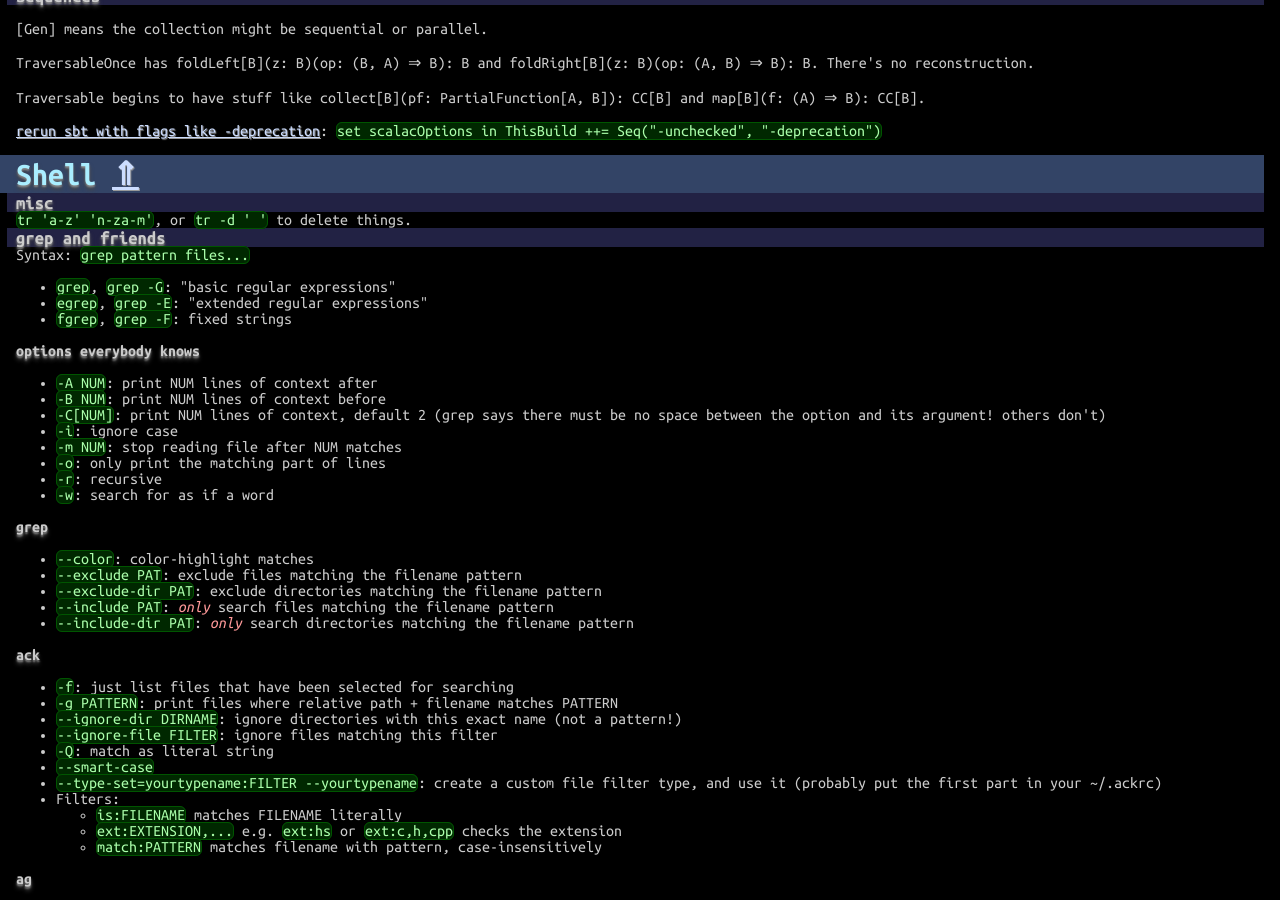
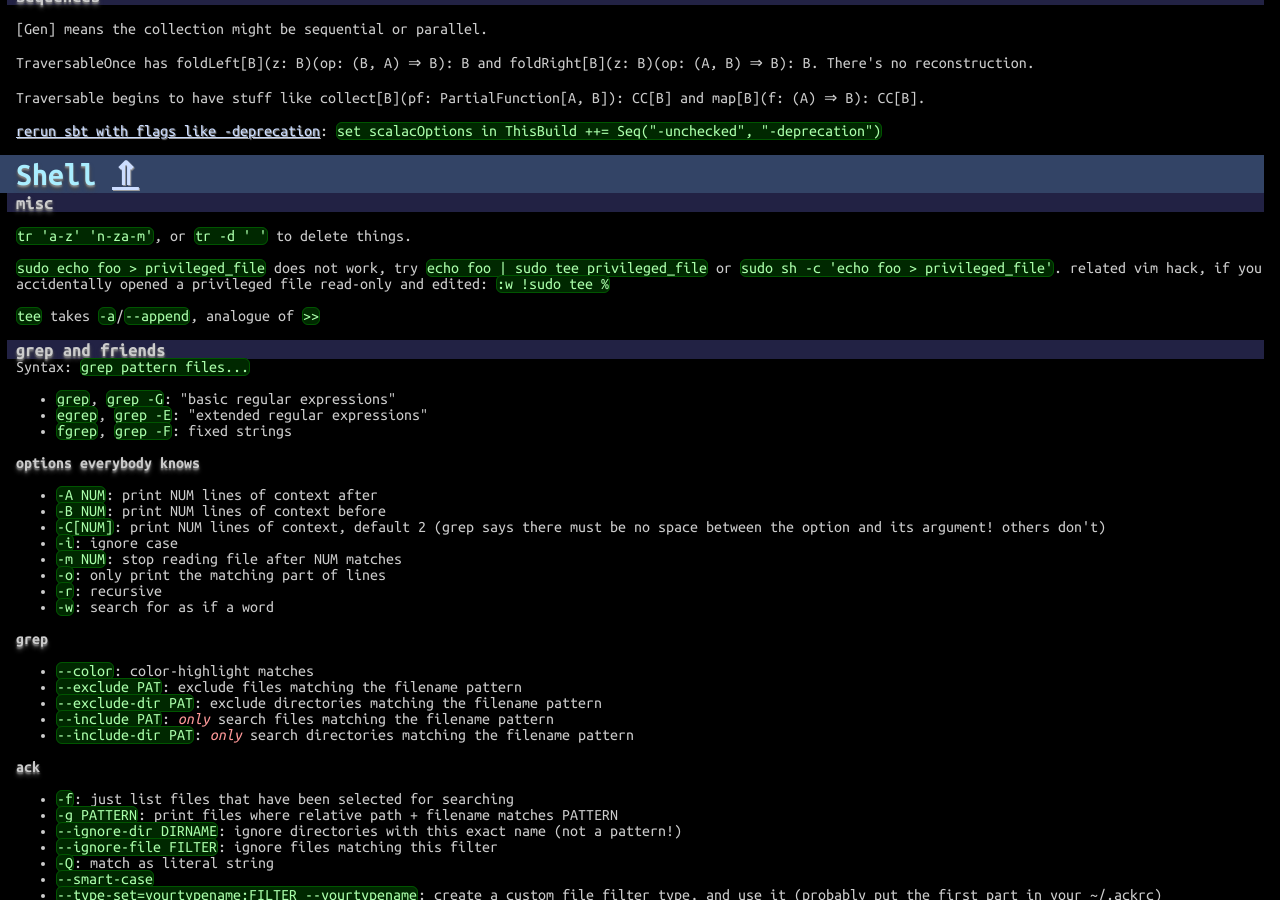
Before and after one commit to betaveros/cs, a Jekyll site: the page built from index.html, in a window 1280 px wide and 900 px high, scrolled down 27434 px. Built offline with Jekyll 4.4.1, drawn with Linux system fonts in a browser that asks for light colours.

Commit message:
more haxx

```diff
--- a/_includes/shell.html
+++ b/_includes/shell.html
@@ -1,6 +1,12 @@
 <h3>misc</h3>
 
-<code>tr 'a-z' 'n-za-m'</code>, or <code>tr -d ' '</code> to delete things.
+<p><code>tr 'a-z' 'n-za-m'</code>, or <code>tr -d ' '</code> to delete things.</p>
+
+<p><code>sudo echo foo &gt; privileged_file</code> does not work, try <code>echo foo | sudo tee privileged_file</code>
+or <code>sudo sh -c 'echo foo &gt; privileged_file'</code>.
+related vim hack, if you accidentally opened a privileged file read-only and edited: <code>:w !sudo tee %</code></p>
+
+<p><code>tee</code> takes <code>-a</code>/<code>--append</code>, analogue of <code>&gt;&gt;</code></p>
 
 <h3>grep and friends</h3>
 
```
